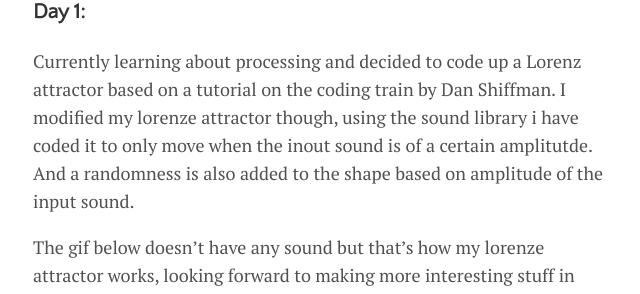
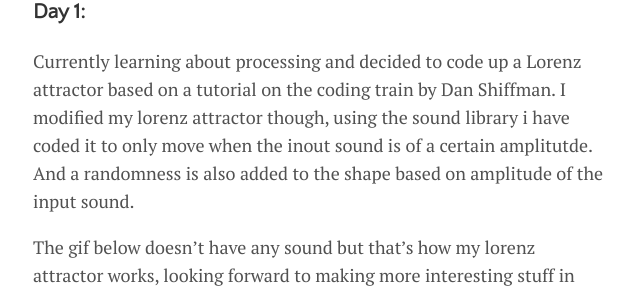
Before and after one commit to kachaMukabe/kachaMukabe.github.io, a Jekyll site: the page built from _posts/2017-09-22-100-Days-of-Code.md, in a window 1280 px wide. Shown: the part 827-1121 px from the top of the page, without its empty margins (319-959 px from the left). Built offline with Jekyll 4.4.1, drawn with Linux system fonts in a browser that asks for light colours; nearby versions of some CDN libraries; some of the changed text lies outside the part shown.

Commit message:
edited post

```diff
--- a/_posts/2017-09-22-100-Days-of-Code.md
+++ b/_posts/2017-09-22-100-Days-of-Code.md
@@ -14,8 +14,8 @@ My twitter will have a day to do update of my progress whilst this blog will be
 ### Day 1:
 
 Currently learning about processing and decided to code up a Lorenz attractor based on a tutorial on the coding train by Dan Shiffman.
-I modified my lorenze attractor though, using the sound library i have coded it to only move when the inout sound is of a certain amplitutde. And a randomness is also added to the shape based on amplitude of the input sound.
+I modified my lorenz attractor though, using the sound library i have coded it to only move when the inout sound is of a certain amplitutde. And a randomness is also added to the shape based on amplitude of the input sound.
 
-The gif below doesn't have any sound but that's how my lorenze attractor works, looking forward to making more interesting stuff in processing over the next 99 days!
+The gif below doesn't have any sound but that's how my lorenz attractor works, looking forward to making more interesting stuff in processing over the next 99 days!
 
 ![Voice activated lorenze attractor](/assets/img/lorenze-main.gif)
```
